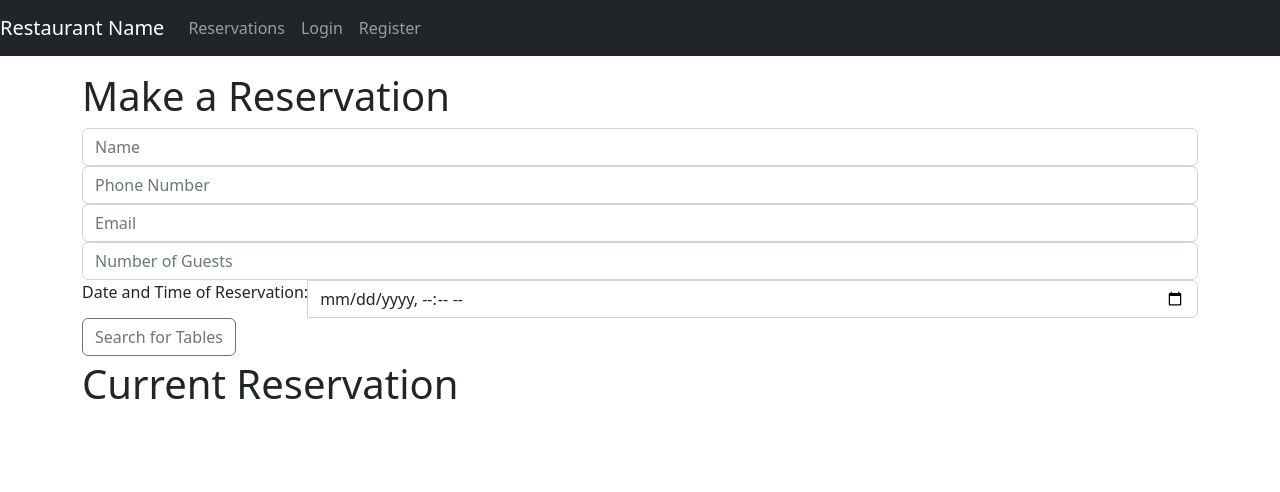
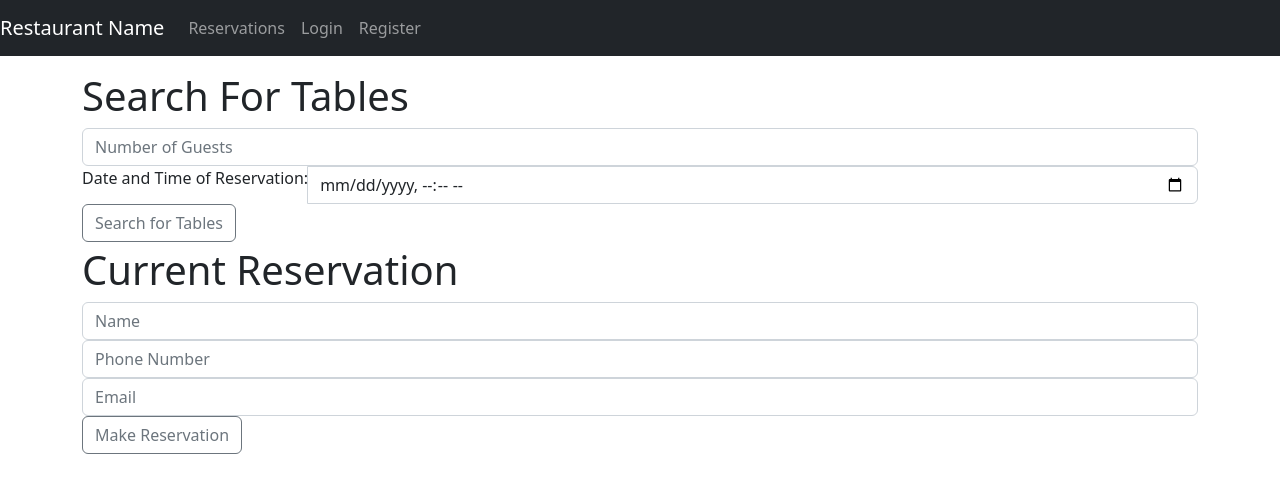
Before and after one commit to youngwillyum/SoftwareDesignProject, a React (Create React App) app in the folder Frontend/: page / in a window 1280 px wide. Shown: the top 492 px of the page. Built offline with nearby package versions, Linux system fonts and the light colour scheme.

Commit message:
Shuffling table reservation fields

```diff
--- a/Frontend/src/components/restaurants-list.js
+++ b/Frontend/src/components/restaurants-list.js
@@ -52,6 +52,7 @@ const RestaurantsList = props => {
       .then(response => {
         console.log(response.data);
         setTables(response.data.tables);
+        setResTables([]);
       })
       .catch(e => {
         console.log(e);
@@ -95,39 +96,8 @@ const RestaurantsList = props => {
 
   return (
     <div>
-      <h1>Make a Reservation</h1>
+      <h1>Search For Tables</h1>
       <div className="row pb-1">
-        {/* 1st input box- name */}
-        <div className="input-group col-lg-4">
-          <input
-            type="text"
-            className="form-control"
-            placeholder="Name"
-            value={resName}
-            onChange={onChangeName}
-          />
-        </div>
-        {/* 2nd input box - phone */}
-        <div className="input-group col-lg-4">
-          <input
-            type="text"
-            className="form-control"
-            placeholder="Phone Number"
-            value={resPhone}
-            onChange={onChangePhone}
-          />
-        </div>
-        {/* 3rd input box - email */}
-        <div className="input-group col-lg-4">
-          <input
-            type="email"
-            className="form-control"
-            placeholder="Email"
-            value={resEmail}
-            onChange={onChangeEmail}
-          />
-        </div>
-
         {/* 4th input box - number of customers */}
         <div className="input-group col-lg-4">
           <input
@@ -220,6 +190,47 @@ const RestaurantsList = props => {
           );
         })}
       </div>
+      <div className="row pb-1">
+        {/* 1st input box- name */}
+        <div className="input-group col-lg-4">
+          <input
+            type="text"
+            className="form-control"
+            placeholder="Name"
+            value={resName}
+            onChange={onChangeName}
+          />
+        </div>
+        {/* 2nd input box - phone */}
+        <div className="input-group col-lg-4">
+          <input
+            type="text"
+            className="form-control"
+            placeholder="Phone Number"
+            value={resPhone}
+            onChange={onChangePhone}
+          />
+        </div>
+        {/* 3rd input box - email */}
+        <div className="input-group col-lg-4">
+          <input
+            type="email"
+            className="form-control"
+            placeholder="Email"
+            value={resEmail}
+            onChange={onChangeEmail}
+          />
+        </div>
+          <div className="input-group-append">
+            <button
+              className="btn btn-outline-secondary"
+              type="button"
+              onClick={retrieveTables}
+            >
+              Make Reservation
+            </button>
+          </div>
+      </div>
     </div>
   );
 };
```
